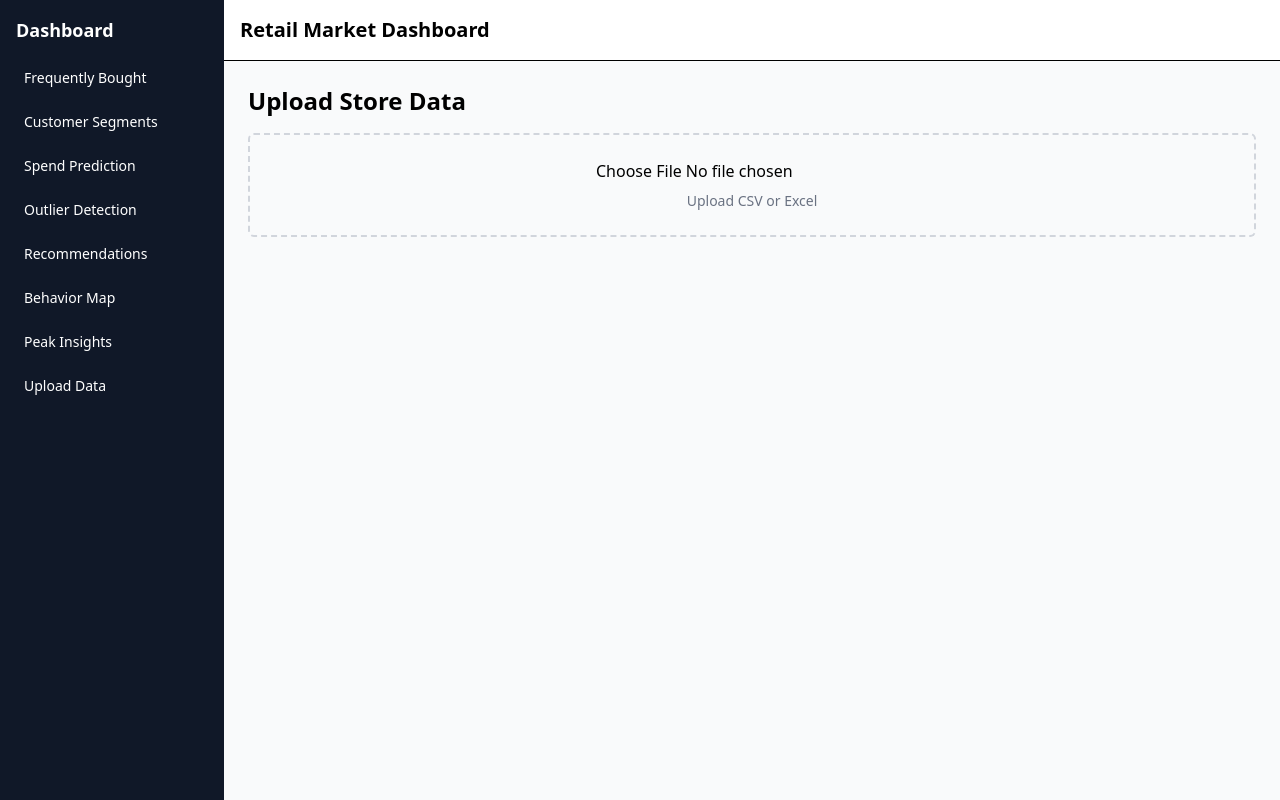
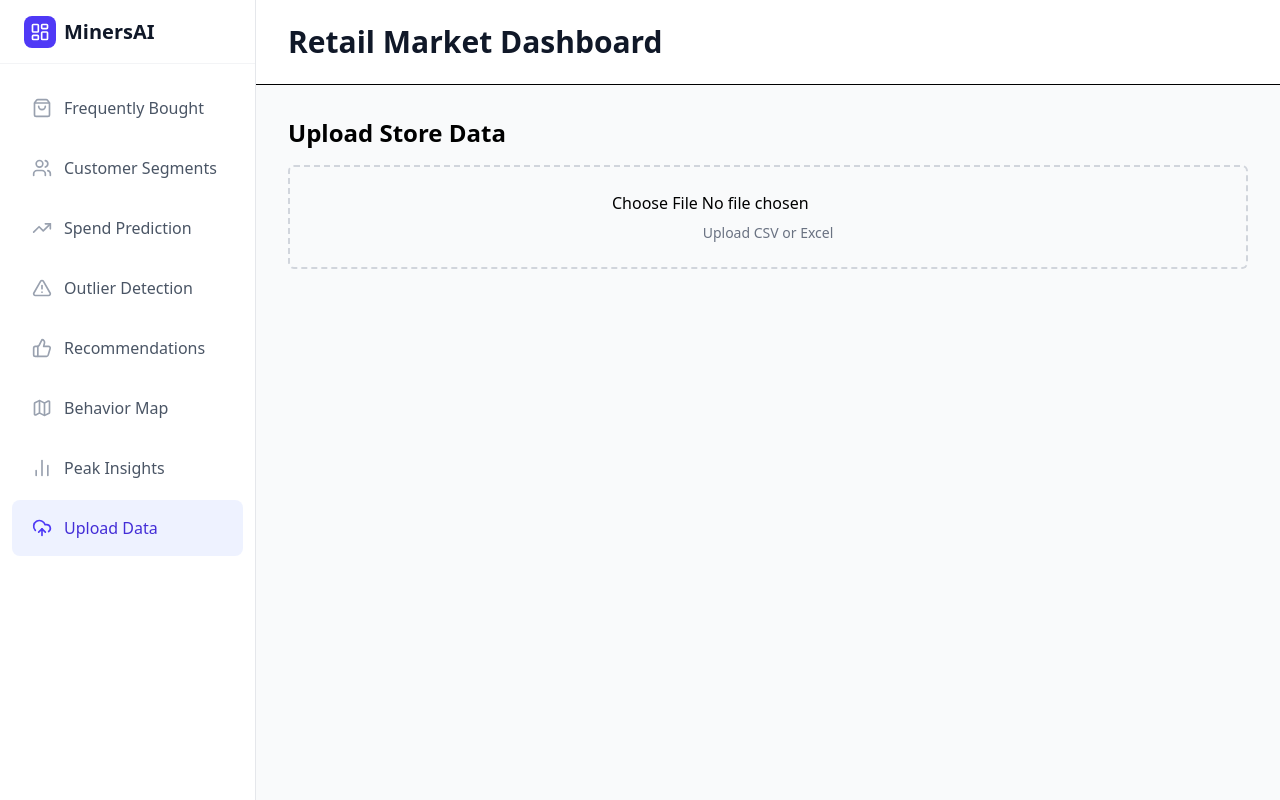
Before and after one commit to Sumit210106/retail-market-behaviour, a React (Vite) app in the folder frontend/: page /upload in a window 1280 px wide. Built offline with nearby package versions, Linux system fonts and the light colour scheme.

Commit message:
Add: frontend

```diff
--- a/frontend/package.json
+++ b/frontend/package.json
@@ -11,9 +11,12 @@
   },
   "dependencies": {
     "@tailwindcss/vite": "^4.1.17",
+    "clsx": "^2.1.1",
+    "lucide-react": "^0.555.0",
     "react": "^19.2.0",
     "react-dom": "^19.2.0",
     "react-router-dom": "^7.9.6",
+    "tailwind-merge": "^3.4.0",
     "tailwindcss": "^4.1.17"
   },
   "devDependencies": {
--- a/frontend/src/components/Navbar.jsx
+++ b/frontend/src/components/Navbar.jsx
@@ -1,7 +1,7 @@
 export default function Navbar() {
   return (
-    <header className="w-full bg-white border-b p-4">
-      <h1 className="text-xl font-semibold">Retail Market Dashboard</h1>
+    <header className="w-full bg-white border-b py-6 px-8">
+      <h1 className="text-3xl font-bold text-gray-900">Retail Market Dashboard</h1>
     </header>
   );
 }
--- a/frontend/src/components/Sidebar.jsx
+++ b/frontend/src/components/Sidebar.jsx
@@ -1,20 +1,97 @@
-import { Link } from "react-router-dom";
+import { Link, useLocation } from "react-router-dom";
+import {
+  LayoutDashboard,
+  ShoppingBag,
+  Users,
+  TrendingUp,
+  AlertTriangle,
+  ThumbsUp,
+  Map,
+  BarChart2,
+  UploadCloud,
+  X
+} from "lucide-react";
+import { clsx } from "clsx";
+import { twMerge } from "tailwind-merge";
 
-export default function Sidebar() {
+function cn(...inputs) {
+  return twMerge(clsx(inputs));
+}
+
+const menuItems = [
+  { icon: ShoppingBag, label: "Frequently Bought", path: "/frequently-bought" },
+  { icon: Users, label: "Customer Segments", path: "/segments" },
+  { icon: TrendingUp, label: "Spend Prediction", path: "/spend-prediction" },
+  { icon: AlertTriangle, label: "Outlier Detection", path: "/outliers" },
+  { icon: ThumbsUp, label: "Recommendations", path: "/recommendations" },
+  { icon: Map, label: "Behavior Map", path: "/behavior-map" },
+  { icon: BarChart2, label: "Peak Insights", path: "/peak-insights" },
+  { icon: UploadCloud, label: "Upload Data", path: "/upload" },
+];
+
+export default function Sidebar({ isOpen, onClose }) {
+  const location = useLocation();
+
   return (
-    <aside className="w-56 h-full bg-gray-900 text-white flex flex-col p-4 gap-4">
-      <h2 className="text-lg font-semibold">Dashboard</h2>
+    <>
+      {/* Mobile Overlay */}
+      <div
+        className={cn(
+          "fixed inset-0 bg-black/50 z-40 lg:hidden transition-opacity duration-300",
+          isOpen ? "opacity-100" : "opacity-0 pointer-events-none"
+        )}
+        onClick={onClose}
+      />
 
-      <nav className="flex flex-col gap-2 text-sm">
-        <Link className="hover:bg-gray-700 p-2 rounded" to="/frequently-bought">Frequently Bought</Link>
-        <Link className="hover:bg-gray-700 p-2 rounded" to="/segments">Customer Segments</Link>
-        <Link className="hover:bg-gray-700 p-2 rounded" to="/spend-prediction">Spend Prediction</Link>
-        <Link className="hover:bg-gray-700 p-2 rounded" to="/outliers">Outlier Detection</Link>
-        <Link className="hover:bg-gray-700 p-2 rounded" to="/recommendations">Recommendations</Link>
-        <Link className="hover:bg-gray-700 p-2 rounded" to="/behavior-map">Behavior Map</Link>
-        <Link className="hover:bg-gray-700 p-2 rounded" to="/peak-insights">Peak Insights</Link>
-        <Link className="hover:bg-gray-700 p-2 rounded" to="/upload">Upload Data</Link>
-      </nav>
-    </aside>
+      {/* Sidebar Container */}
+      <aside
+        className={cn(
+          "fixed lg:static inset-y-0 left-0 z-50 w-64 bg-white border-r border-gray-200 transform transition-transform duration-300 ease-in-out lg:transform-none lg:translate-x-0 flex flex-col",
+          isOpen ? "translate-x-0" : "-translate-x-full"
+        )}
+      >
+        {/* Header */}
+        <div className="h-16 flex items-center justify-between px-6 border-b border-gray-100">
+          <div className="flex items-center gap-2">
+            <div className="w-8 h-8 bg-indigo-600 rounded-lg flex items-center justify-center">
+              <LayoutDashboard className="w-5 h-5 text-white" />
+            </div>
+            <span className="text-xl font-bold text-gray-900">MinersAI</span>
+          </div>
+          <button
+            onClick={onClose}
+            className="lg:hidden p-1 hover:bg-gray-100 rounded-md"
+          >
+            <X className="w-5 h-5 text-gray-500" />
+          </button>
+        </div>
+
+        {/* Navigation */}
+        <nav className="flex-1 overflow-y-auto py-4 px-3 space-y-1">
+          {menuItems.map((item) => {
+            const isActive = location.pathname === item.path;
+            const Icon = item.icon;
+
+            return (
+              <Link
+                key={item.path}
+                to={item.path}
+                onClick={() => onClose && onClose()}
+                className={cn(
+                  "flex items-center gap-3 px-5 py-4 rounded-lg text-base font-medium transition-colors",
+                  isActive
+                    ? "bg-indigo-50 text-indigo-700"
+                    : "text-gray-600 hover:bg-gray-50 hover:text-gray-900"
+                )}
+              >
+                <Icon className={cn("w-5 h-5", isActive ? "text-indigo-600" : "text-gray-400 group-hover:text-gray-500")} />
+                {item.label}
+              </Link>
+            );
+          })}
+        </nav>
+
+      </aside>
+    </>
   );
 }
--- a/frontend/src/layouts/DashboardLayout.jsx
+++ b/frontend/src/layouts/DashboardLayout.jsx
@@ -1,14 +1,36 @@
+import { useState } from "react";
+import { Menu } from "lucide-react";
 import Sidebar from "../components/Sidebar.jsx";
 import Navbar from "../components/Navbar.jsx";
 
 export default function DashboardLayout({ children }) {
+  const [isSidebarOpen, setIsSidebarOpen] = useState(false);
+
   return (
     <div className="flex h-screen bg-gray-50">
-      <Sidebar />
+      <Sidebar isOpen={isSidebarOpen} onClose={() => setIsSidebarOpen(false)} />
 
-      <div className="flex-1 flex flex-col">
-        <Navbar />
-        <main className="p-6 overflow-y-auto">{children}</main>
+      <div className="flex-1 flex flex-col min-w-0">
+        {/* Mobile Header with Hamburger */}
+        <div className="lg:hidden h-16 bg-white border-b border-gray-200 flex items-center px-4 justify-between">
+          <button
+            onClick={() => setIsSidebarOpen(true)}
+            className="p-2 -ml-2 text-gray-600 hover:bg-gray-100 rounded-md"
+          >
+            <Menu className="w-6 h-6" />
+          </button>
+          <span className="font-bold text-gray-900">MinersAI</span>
+          <div className="w-6" /> {/* Spacer for centering if needed */}
+        </div>
+
+        {/* Desktop Navbar (hidden on mobile if desired, or kept) */}
+        <div className="hidden lg:block">
+          <Navbar />
+        </div>
+
+        <main className="flex-1 overflow-y-auto p-4 lg:p-8">
+          {children}
+        </main>
       </div>
     </div>
   );
--- a/frontend/src/services/api.js
+++ b/frontend/src/services/api.js
@@ -0,0 +1,43 @@
+const API_URL = "http://127.0.0.1:8000";
+
+async function fetchAPI(endpoint, options = {}) {
+    try {
+        const response = await fetch(`${API_URL}${endpoint}`, options);
+        if (!response.ok) {
+            throw new Error(`API Error: ${response.statusText}`);
+        }
+        return await response.json();
+    } catch (error) {
+        console.error(`Error fetching ${endpoint}:`, error);
+        throw error;
+    }
+}
+
+// Home
+export const getHome = () => fetchAPI("/");
+
+// Default Data
+export const getDefaultData = () => fetchAPI("/default-data");
+
+// Peak Sales Insights
+export const getPeakSales = () => fetchAPI("/peak-sales");
+
+// KNN Similar Products
+export const getSimilarProducts = (product) => fetchAPI(`/similar-products?product=${encodeURIComponent(product)}`);
+export const getAllSimilarProducts = () => fetchAPI("/similar-products/all");
+
+// Apriori - Frequently Bought Together
+export const getFrequentlyBoughtTogether = (minSupport = 0.001, minConfidence = 0.01, topK = 20) =>
+    fetchAPI(`/frequently-bought-together?min_support=${minSupport}&min_confidence=${minConfidence}&top_k=${topK}`);
+
+// K-Means Clustering
+export const getCustomerSegmentation = (k = 3) => fetchAPI(`/customer-segmentation?k=${k}`);
+
+// Decision Tree - Spend Prediction
+export const getSpendPrediction = () => fetchAPI("/customer-spend-prediction");
+
+// PCA Visualization
+export const getPcaVisualization = () => fetchAPI("/pca-visualization");
+
+// Customer Behavior (PCA alias)
+export const getCustomerBehavior = () => fetchAPI("/customer-behavior");
```
Also changed, not shown: 2 other files (tests, documents, lock files or other folders).
